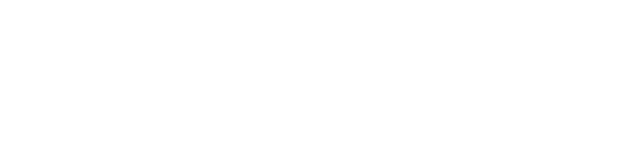
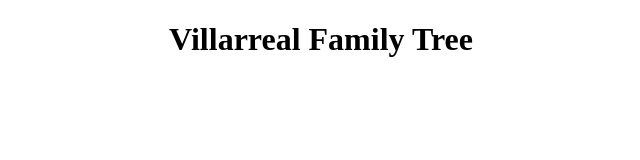
Before and after one commit to jjvs92/bootcampFamilyTree, a plain HTML site: page index.html in a window 1280 px wide. Shown: the whole page, without its empty margins (319-959 px from the left). Drawn offline with Linux system fonts and the light colour scheme.

Commit message:
Header is done

```diff
--- a/index.html
+++ b/index.html
@@ -7,6 +7,11 @@
     <link rel='stylesheet' href='./style.css'/>
 </head>
 <body>
+    <header>
+        <div id='title'>
+            <h1>Villarreal Family Tree</h1>
+        </div>
+    </header>
 
 </body>
-</html>
+</html∫>
--- a/style.css
+++ b/style.css
@@ -0,0 +1,3 @@
+#title{
+    text-align: center;
+}
```
